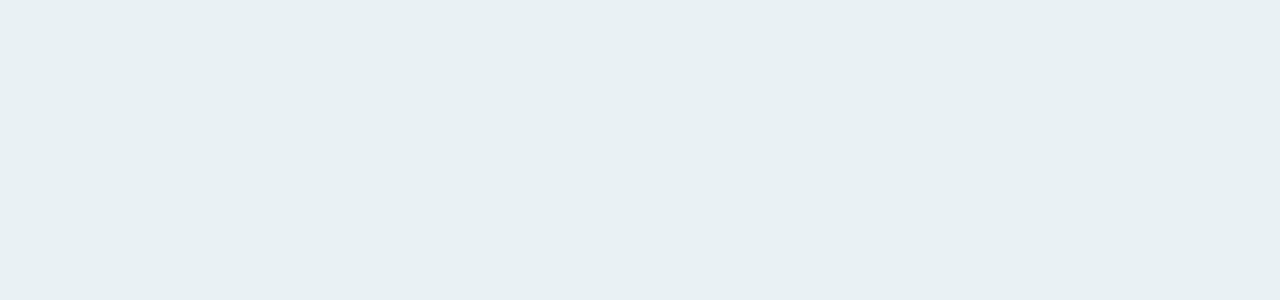
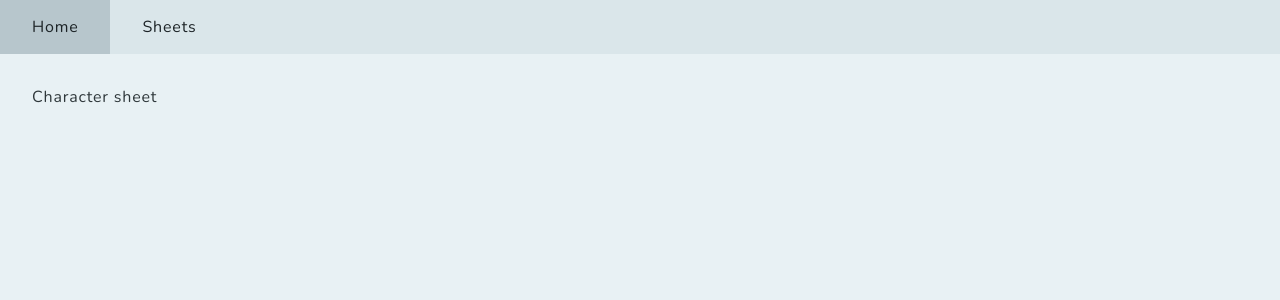
Before and after one commit to kentleighenglish/VTM_ST_Tool, a Nuxt app: page /sheets in a window 1280 px wide. Before the commit this address had no page. Shown: the top 300 px of the page. Built offline with nearby package versions, Linux system fonts and the light colour scheme.

Commit message:
Add form generation tools and character sheet skeleton

```diff
--- /dev/null
+++ b/components/Form/CharacterSheet.vue
@@ -0,0 +1,16 @@
+<template>
+	<div class="characterSheet">
+		<p>Character sheet</p>
+	</div>
+</template>
+<script>
+export default {
+	name: "CharacterSheet",
+	props: {
+		structure: {
+			type: Object,
+			default: () => ({})
+		}
+	}
+}
+</script>
--- /dev/null
+++ b/components/Form/Section.vue
@@ -0,0 +1,10 @@
+<template>
+	<div class="form__section">
+		<slot />
+	</div>
+</template>
+<script>
+export default {
+	name: "FormSection"
+}
+</script>
--- /dev/null
+++ b/data/chardata.js
@@ -0,0 +1,304 @@
+export const archetypes = [
+	"Soldier",
+	"Judge",
+	"Predator"
+]
+
+export const clans = [
+	"Ventrue",
+	"Nosferatu",
+	"Tremere",
+	"Brujah",
+	"Gangrel",
+	"Malkavian",
+	"Lasombra",
+	"Toreador",
+	"Banu Haqim",
+	"Ravnos",
+	"Hecata"
+]
+
+export const details = {
+	label: null,
+	type: "section",
+	fields: {
+		info: {
+			label: null,
+			type: "sectionColumn",
+			fields: {
+				name: {
+					label: "Name",
+					type: "string",
+					default: null
+				},
+				player: {
+					label: "Player",
+					type: "string",
+					default: null
+				},
+				chronicle: {
+					label: "Chronicle",
+					type: "string",
+					default: null
+				}
+			}
+		},
+		character: {
+			label: null,
+			type: "sectionColumn",
+			fields: {
+				nature: {
+					label: "Nature",
+					type: "select",
+					default: null,
+					options: [...archetypes]
+				},
+				demeanor: {
+					label: "Demeanor",
+					type: "select",
+					default: null,
+					options: [...archetypes]
+				},
+				concept: {
+					label: "Concept",
+					type: "string",
+					default: null
+				}
+			}
+		},
+		vampire: {
+			label: null,
+			type: "sectionColumn",
+			fields: {
+				clan: {
+					label: "Clan",
+					type: "select",
+					default: null,
+					options: [...clans]
+				},
+				generation: {
+					label: "Generation",
+					type: "number",
+					default: null
+				},
+				sire: {
+					label: "Sire",
+					type: "string",
+					default: null
+				}
+			}
+		}
+	}
+}
+
+export const attributes = {
+	label: "Attributes",
+	type: "section",
+	fields: {
+		physical: {
+			label: "Physical",
+			type: "sectionColumn",
+			fields: {
+				strength: {
+					label: "Strength",
+					type: "dots"
+				},
+				dexterity: {
+					label: "Dexterity",
+					type: "dots"
+				},
+				stamina: {
+					label: "Stamina",
+					type: "dots"
+				}
+			}
+		},
+		social: {
+			label: "Social",
+			type: "sectionColumn",
+			fields: {
+				strength: {
+					label: "Charisma",
+					type: "dots"
+				},
+				dexterity: {
+					label: "Manipulation",
+					type: "dots"
+				},
+				stamina: {
+					label: "Appearance",
+					type: "dots"
+				}
+			}
+		},
+		mental: {
+			label: "Mental",
+			type: "sectionColumn",
+			fields: {
+				perception: {
+					label: "Perception",
+					type: "dots"
+				},
+				intelligence: {
+					label: "Intelligence",
+					type: "dots"
+				},
+				wits: {
+					label: "Wits",
+					type: "dots"
+				}
+			}
+		}
+	}
+}
+
+export const abilities = {
+	label: "Abilities",
+	type: "section",
+	fields: {
+		talents: {
+			label: "Talents",
+			type: "sectionColumn",
+			fields: {
+				alertness: {
+					label: "Alertness",
+					type: "dots"
+				},
+				athletics: {
+					label: "Athletics",
+					type: "dots"
+				},
+				awareness: {
+					label: "Awareness",
+					type: "dots"
+				},
+				brawl: {
+					label: "Brawl",
+					type: "dots"
+				},
+				empathy: {
+					label: "Empathy",
+					type: "dots"
+				},
+				expression: {
+					label: "Expression",
+					type: "dots"
+				},
+				intimidation: {
+					label: "Intimidation",
+					type: "dots"
+				},
+				leadership: {
+					label: "Leadership",
+					type: "dots"
+				},
+				streetwise: {
+					label: "Streetwise",
+					type: "dots"
+				},
+				subterfuge: {
+					label: "Subterfuge",
+					type: "dots"
+				}
+			}
+		},
+		skills: {
+			label: "Skills",
+			type: "sectionColumn",
+			fields: {
+				animalKen: {
+					label: "Animal Ken",
+					type: "dots"
+				},
+				crafts: {
+					label: "Crafts",
+					type: "dots"
+				},
+				drive: {
+					label: "Drive",
+					type: "dots"
+				},
+				etiquette: {
+					label: "Etiquette",
+					type: "dots"
+				},
+				firearms: {
+					label: "Firearms",
+					type: "dots"
+				},
+				larceny: {
+					label: "Larceny",
+					type: "dots"
+				},
+				melee: {
+					label: "Melee",
+					type: "dots"
+				},
+				performance: {
+					label: "Performance",
+					type: "dots"
+				},
+				stealth: {
+					label: "Stealth",
+					type: "dots"
+				},
+				survival: {
+					label: "Survival",
+					type: "dots"
+				}
+			}
+		},
+		knowledges: {
+			label: "Knowledges",
+			type: "sectionColumn",
+			fields: {
+				academics: {
+					label: "Academics",
+					type: "dots"
+				},
+				computer: {
+					label: "Computer",
+					type: "dots"
+				},
+				finance: {
+					label: "Finance",
+					type: "dots"
+				},
+				investigation: {
+					label: "Investigation",
+					type: "dots"
+				},
+				law: {
+					label: "Law",
+					type: "dots"
+				},
+				medicine: {
+					label: "Medicine",
+					type: "dots"
+				},
+				occult: {
+					label: "Occult",
+					type: "dots"
+				},
+				politics: {
+					label: "Politice",
+					type: "dots"
+				},
+				science: {
+					label: "Science",
+					type: "dots"
+				},
+				technology: {
+					label: "Technology",
+					type: "dots"
+				}
+			}
+		}
+	}
+}
+
+export const sheetSkeleton = {
+	details,
+	attributes,
+	abilities
+}
--- /dev/null
+++ b/pages/sheets.vue
@@ -0,0 +1,15 @@
+<template>
+	<LayoutDefault>
+		<FormCharacterSheet :structure="sheetSkeleton" />
+	</LayoutDefault>
+</template>
+<script>
+import { sheetSkeleton } from "../data/chardata"
+
+export default {
+	name: "SheetsPage",
+	data: () => ({
+		sheetSkeleton
+	})
+}
+</script>
```
Also changed, not shown: 1 other file (tests, documents, lock files or other folders).
